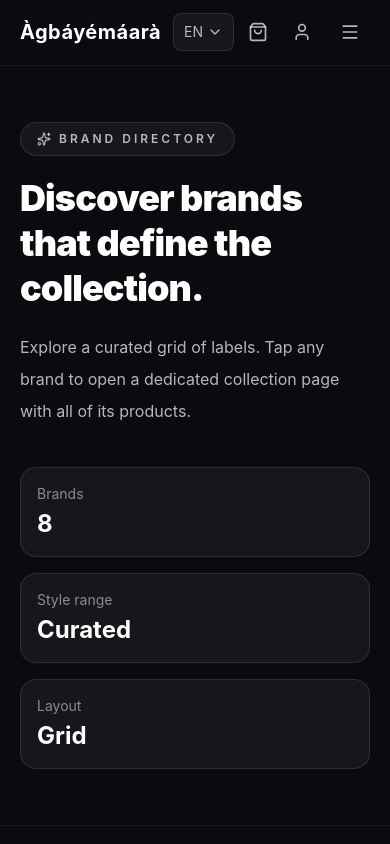
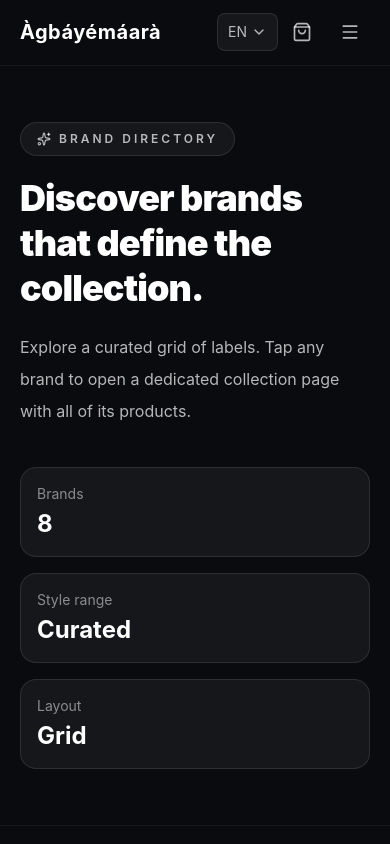
Before and after one commit to Surfboyfr/AGBAYEMAARA, a React (Vite) app: page /brands in a window 390 px wide. Shown: the top 844 px of the page. Built offline with nearby package versions, Linux system fonts and the light colour scheme.

Commit message:
removed profile icon and updated sidebar

```diff
--- a/src/Components/ShopNavbar.jsx
+++ b/src/Components/ShopNavbar.jsx
@@ -267,10 +267,10 @@ const ShopNavbar = () => {
               )}
             </button>
 
-            {/* Profile */}
+            {/* Profile - hidden on mobile, shown in the mobile menu below */}
             <button
               onClick={() => setAuthModalOpen(true)}
-              className="p-2.5 text-white/70 hover:text-white hover:bg-white/10 rounded-lg transition-all duration-200"
+              className="hidden md:block p-2.5 text-white/70 hover:text-white hover:bg-white/10 rounded-lg transition-all duration-200"
               aria-label={t('auth', 'signInAction')}
             >
               <User size={20} />
@@ -290,7 +290,7 @@ const ShopNavbar = () => {
         {/* Mobile dropdown menu */}
         <div
           className={`md:hidden overflow-hidden transition-all duration-300 ease-in-out border-t border-white/5 ${
-            mobileMenuOpen ? 'max-h-48 opacity-100' : 'max-h-0 opacity-0'
+            mobileMenuOpen ? 'max-h-96 opacity-100' : 'max-h-0 opacity-0'
           }`}
         >
           <div className="px-5 py-3 flex flex-col gap-1">
```
